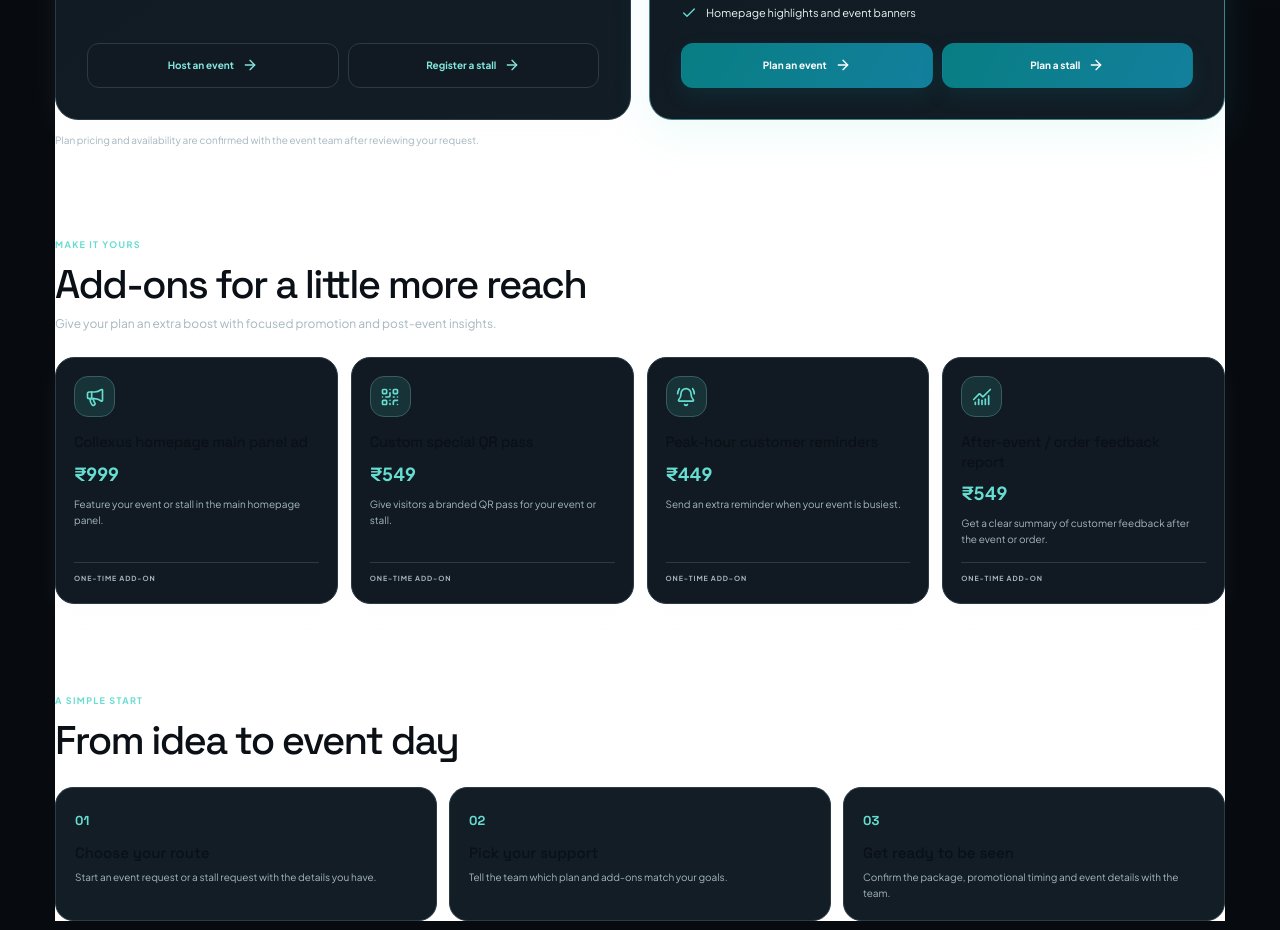
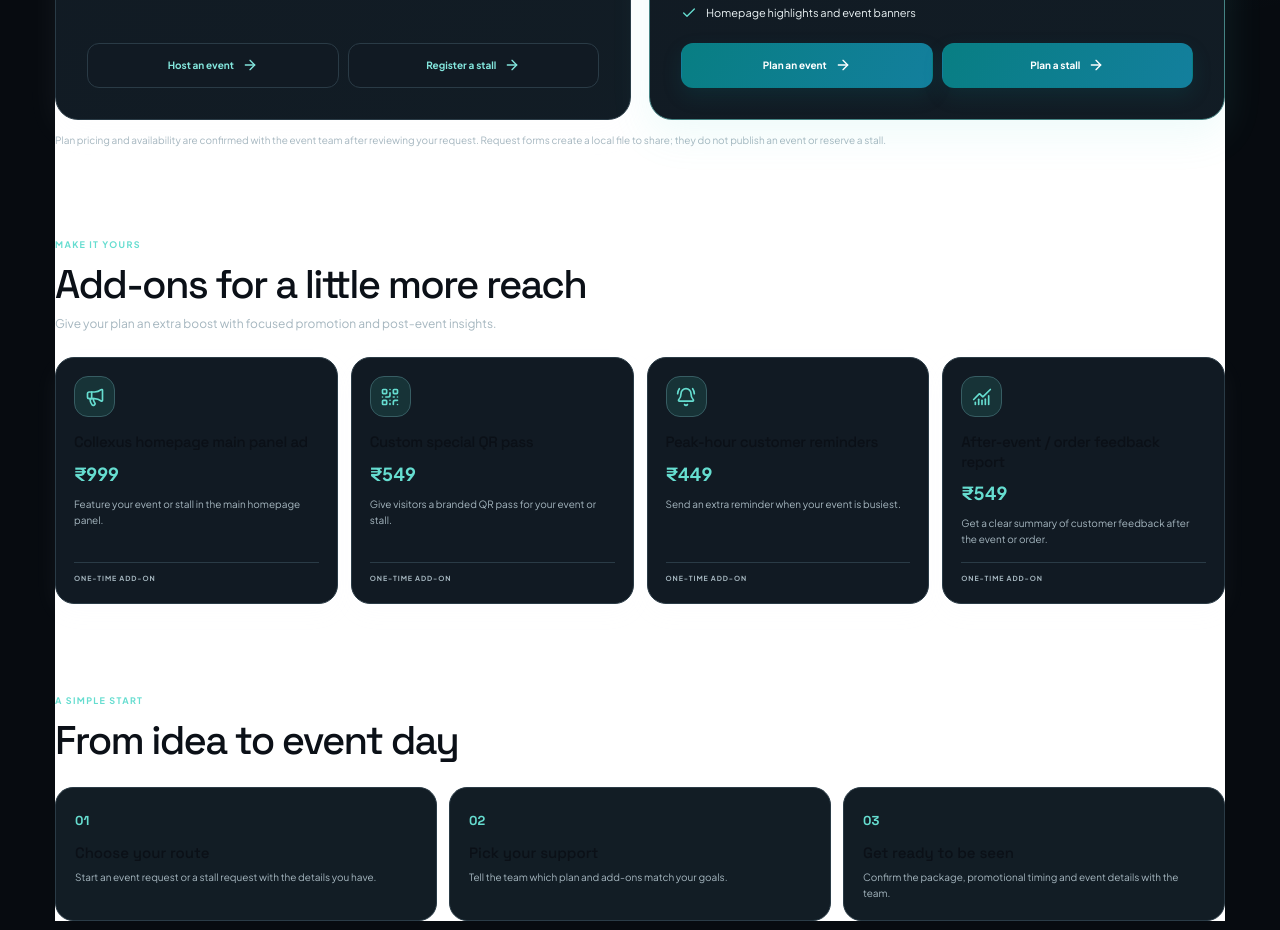
Before and after one commit to Collexus/project-collexus, a Next.js app: page /host in a window 1280 px wide. Shown: the part 1280-2210 px from the top of the page. Built offline with nearby package versions, Linux system fonts and the light colour scheme; no server answers.

Commit message:
Clarify host request and plan pricing flow

```diff
--- a/app/host/page.tsx
+++ b/app/host/page.tsx
@@ -94,7 +94,7 @@ export default function HostWithCollexusPage() {
               <div className={styles.planActions}><Link className={styles.primaryButton} href="/host-event/">Plan an event <ArrowRight size={16} aria-hidden="true" /></Link><Link className={styles.primaryButton} href="/stall-registration/">Plan a stall <ArrowRight size={16} aria-hidden="true" /></Link></div>
             </article>
           </div>
-          <p className={styles.pricingNote}>Plan pricing and availability are confirmed with the event team after reviewing your request.</p>
+          <p className={styles.pricingNote}>Plan pricing and availability are confirmed with the event team after reviewing your request. Request forms create a local file to share; they do not publish an event or reserve a stall.</p>
         </section>
 
         <section className={styles.addOnsSection} id="add-ons" aria-labelledby="addons-title">
```
